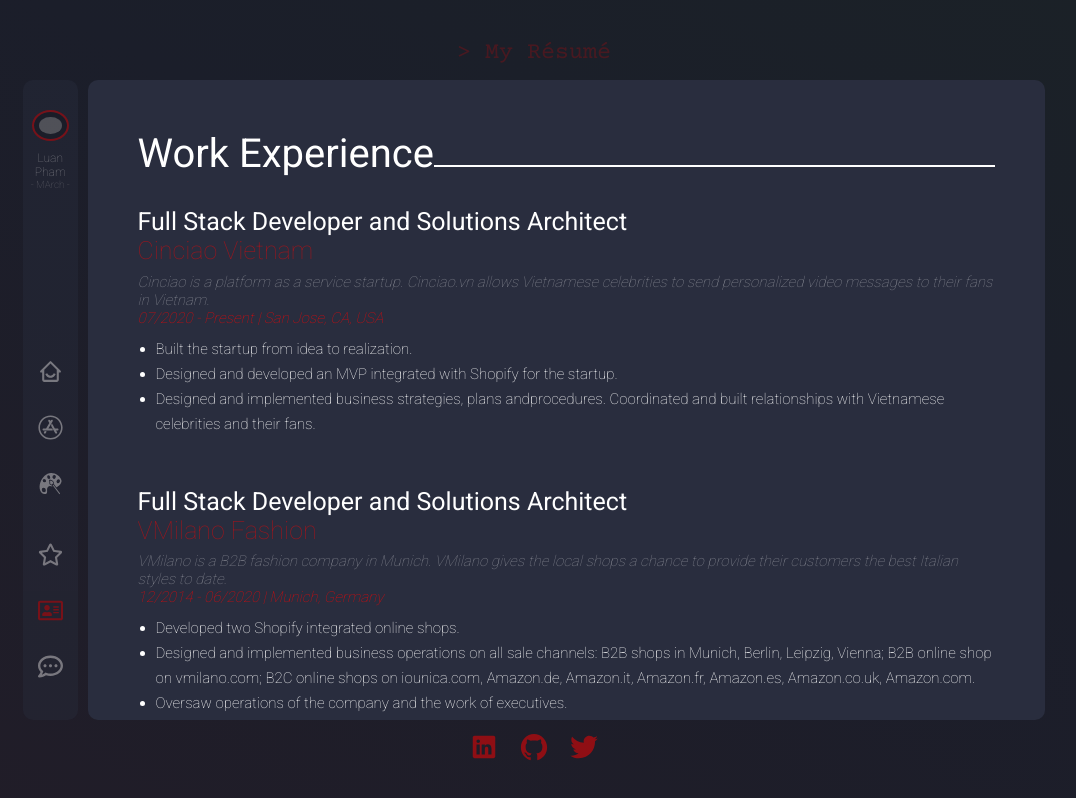
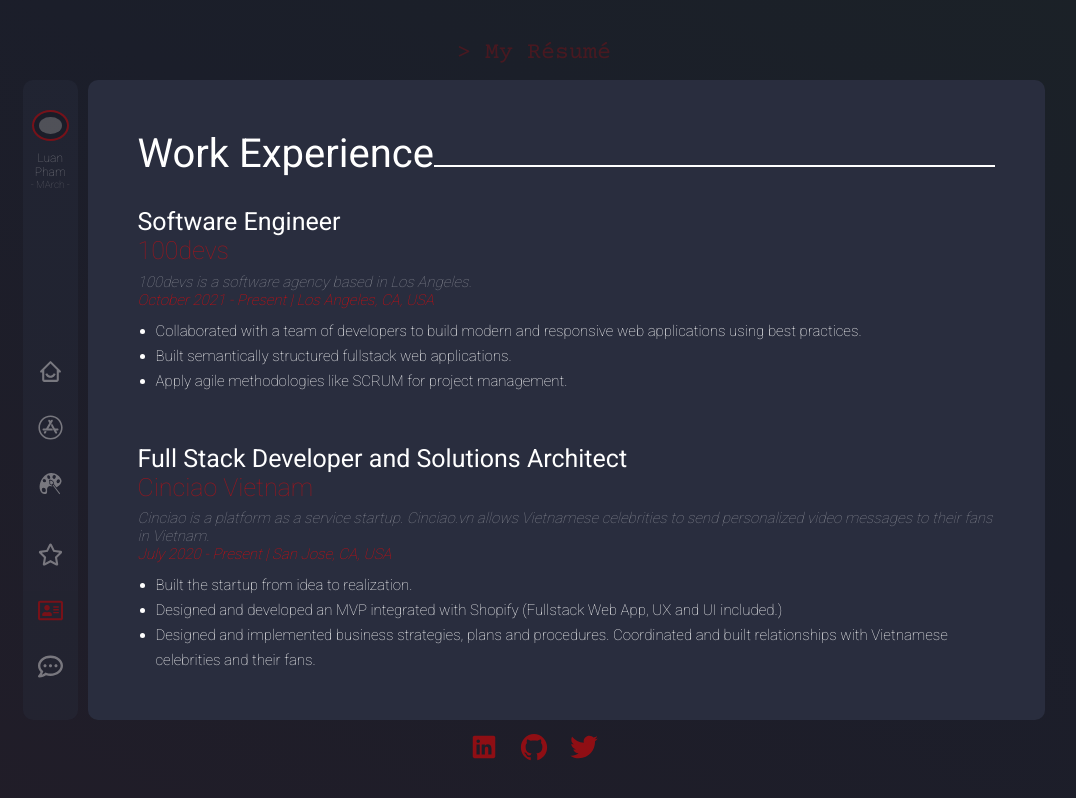
Before and after one commit to hiluan/hiluan-frontend, a React (Create React App) app: page /resume in a window 1280 px wide. Shown: the whole page, without its empty margins (106-1182 px from the left). Built offline with nearby package versions, Linux system fonts and the light colour scheme; grey boxes are pictures that could not be loaded.

Commit message:
change page home, page resume

```diff
--- a/src/components/Nav.js
+++ b/src/components/Nav.js
@@ -40,7 +40,7 @@
           className={`btn btn-main ${isHomePage ? "nav-download-resume" : ""} ${
             isMobileMenuActive ? "nav-download-resume" : ""
           }`}
-          href="https://drive.google.com/file/d/1zAqXkh-fcSPbHJ0r8BzCPtcS50xH93Sh/view?usp=sharing"
+          href="https://drive.google.com/file/d/1D7X6pK8PF5Jc83ySaprX73T0r9CF65Jo/view?usp=sharing"
           // href="https://drive.google.com/file/d/1MpjCmSG-xJmgMEwhVqoepIVGo5lveSLy/view?usp=sharing" //coo
         >
           Download My Resume
--- a/src/components/_infoResume.js
+++ b/src/components/_infoResume.js
@@ -1,4 +1,20 @@
 export const workExperience = [
+  {
+    // position: "Chief Operating Officer",
+    position: "Software Engineer",
+
+    company: "100devs",
+    companyDescription: "100devs is a software agency based in Los Angeles.",
+    time: "October 2021 - Present",
+    location: "Los Angeles, CA, USA",
+    tasks: [
+      "Collaborated with a team of developers to build modern and responsive web applications using best practices.",
+      "Built semantically structured fullstack web applications.",
+      "Apply agile methodologies like SCRUM for project management.",
+    ],
+    contactPerson: "",
+    website: "",
+  },
   {
     // position: "Chief Operating Officer",
     position: "Full Stack Developer and Solutions Architect",
@@ -6,12 +22,12 @@
     company: "Cinciao Vietnam",
     companyDescription:
       "Cinciao is a platform as a service startup. Cinciao.vn allows Vietnamese celebrities to send personalized video messages to their fans in Vietnam.",
-    time: "07/2020 - Present",
+    time: "July 2020 - Present",
     location: "San Jose, CA, USA",
     tasks: [
       "Built the startup from idea to realization.",
-      "Designed and developed an MVP integrated with Shopify for the startup.",
-      "Designed and implemented business strategies, plans andprocedures. Coordinated and built relationships with Vietnamese celebrities and their fans.",
+      "Designed and developed an MVP integrated with Shopify (Fullstack Web App, UX and UI included.)",
+      "Designed and implemented business strategies, plans and procedures. Coordinated and built relationships with Vietnamese celebrities and their fans.",
     ],
     contactPerson: "",
     website: "cinciao.vn",
@@ -23,23 +39,23 @@
     company: "VMilano Fashion",
     companyDescription:
       "VMilano is a B2B fashion company in Munich. VMilano gives the local shops a chance to provide their customers the best Italian styles to date.",
-    time: "12/2014 - 06/2020",
+    time: "December 2014 - June 2020",
     location: "Munich, Germany",
     tasks: [
-      "Developed two Shopify integrated online shops.",
+      "Developed and maintained two Shopify integrated online fashion shops: vmilano.com & iounica.com.",
+      "Designed and produced graphic materials for web UI (photo shoots included.)",
       "Designed and implemented business operations on all sale channels: B2B shops in Munich, Berlin, Leipzig, Vienna; B2B online shop on vmilano.com; B2C online shops on iounica.com, Amazon.de, Amazon.it, Amazon.fr, Amazon.es, Amazon.co.uk, Amazon.com.",
-      "Oversaw operations of the company and the work of executives.",
     ],
     contactPerson:
       "Contact Person: Luca Lu - Founder & CEO of VMilano Fashion & iounica.com | luca@vmilano.com | +49 176 45678956",
     website: "iounica.com",
   },
   {
-    position: "Arch. Designer",
+    position: "Designer",
     company: "Various Offices",
     companyDescription:
-      "Worked as an arch. designer for various firms. Projects ranged from residential designs to commercial designs.",
-    time: "07/2005 - 11/2014",
+      "Worked as a designer for various firms. Projects ranged from residential designs to commercial designs.",
+    time: "July 2005 - November 2014",
     location: "Vietnam - Austria - Germany",
     tasks: [
       "Met with clients to discuss the design requirements for new constructions, alterations, or repairs.",
--- a/src/pages/PageHome.js
+++ b/src/pages/PageHome.js
@@ -15,12 +15,11 @@
       <section className="home-text">
         <h3>FULLSTACK SOFTWARE ENGINEER</h3>
         <section className="home-header">
-          <h1>Hello world!</h1>
           <h1>
-            I’m
-            <span className="home-name"> Luan Pham</span>.
+            Hi, I’m
+            <span className="home-name"> Luan</span>.
           </h1>
-          <h1>Welcome to my special place!</h1>
+          <h1>Welcome to my world!</h1>
         </section>
       </section>
       <section className="home-bg-img fadeOut">
--- a/src/pages/PageResume.js
+++ b/src/pages/PageResume.js
@@ -27,14 +27,18 @@
   "Express.JS",
   "React.JS",
   "Node.JS",
+  "React Native",
   "JavaScript",
   "HTML",
   "CSS",
   "Sass",
   "Git",
   "API’s",
+  "OOP",
+  "Web Accessibility",
   "Shopify",
   "Adobe Photoshop",
+  "Adobe InDesign",
   "Adobe XD",
 ];
 
```
